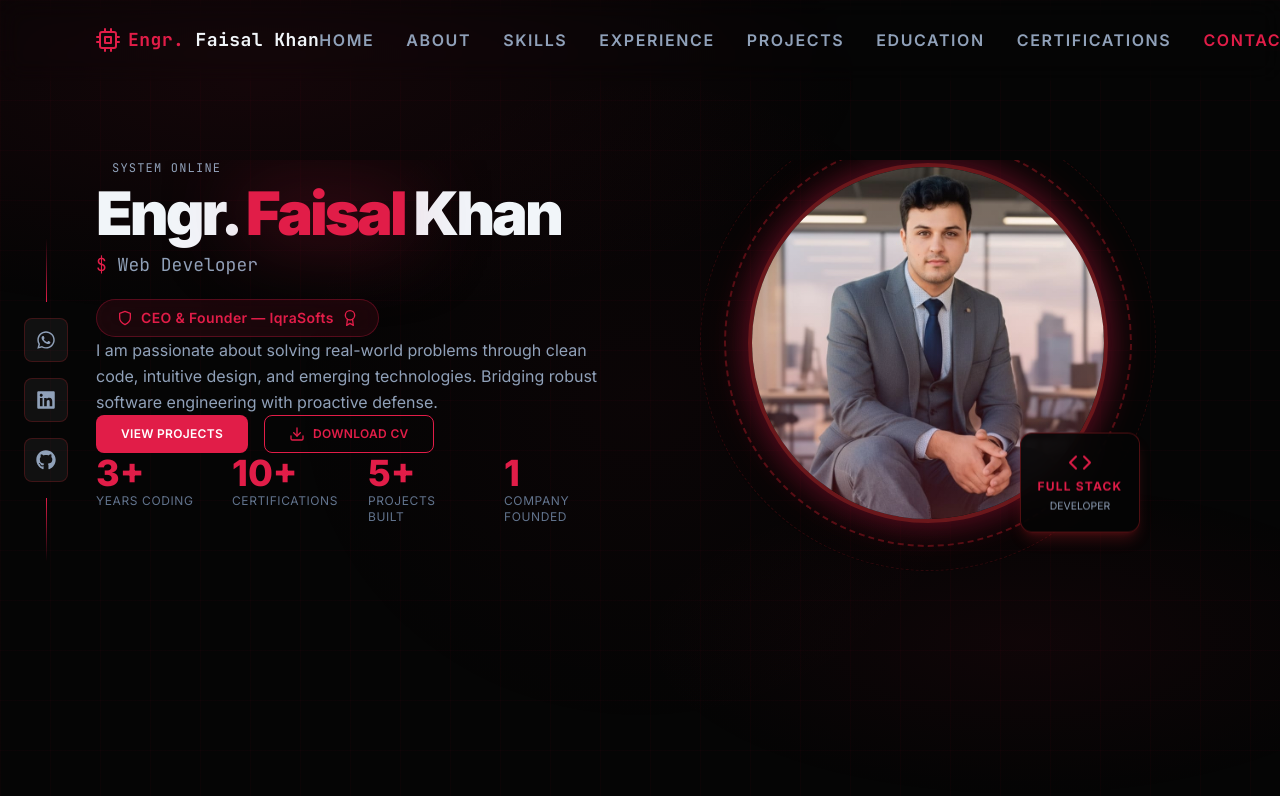
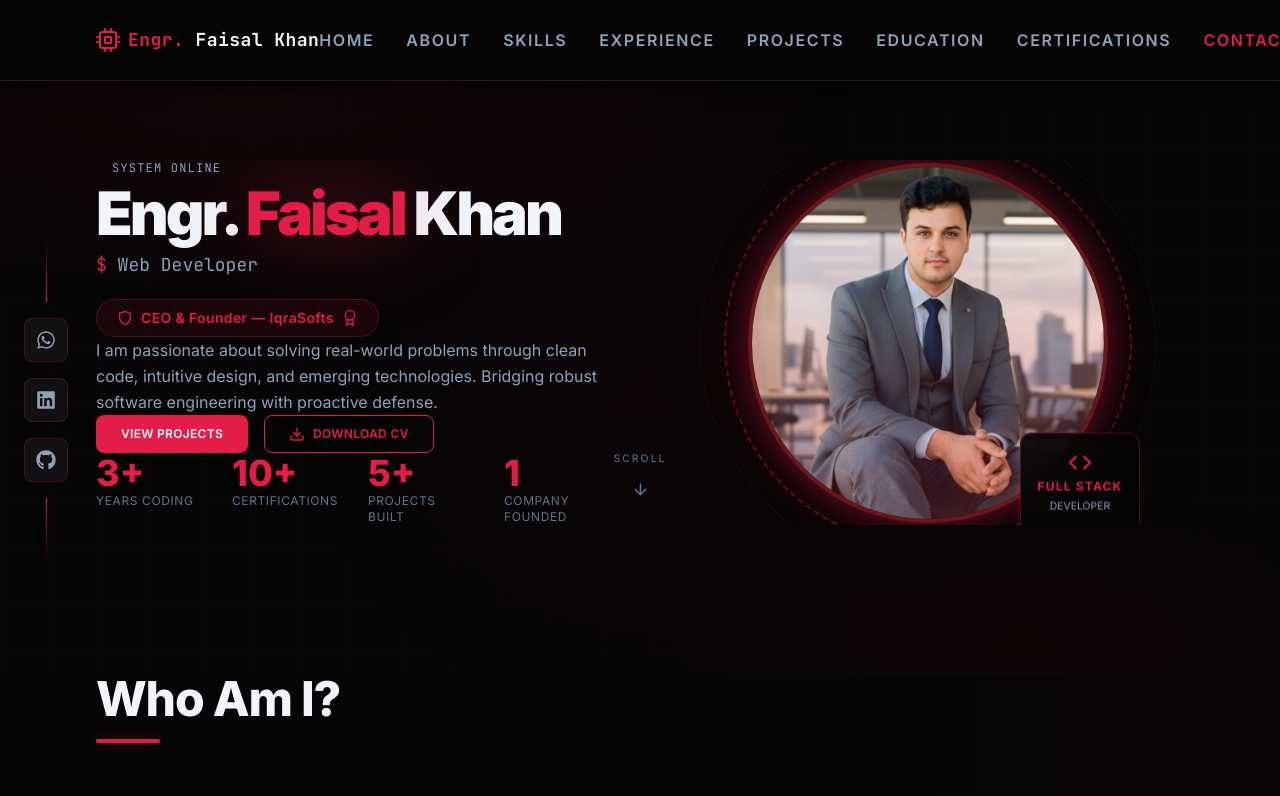
Before and after one commit to faisalkhancodes/ifaisalkhan-project, a React app: page / in a window 1280 px wide. Shown: the top 796 px of the page. Built offline with nearby package versions, Linux system fonts and the light colour scheme; the HTML template or start-up script is replaced by a standard one.

Commit message:
Enforced solid Navbar and optimized Hero height to prevent overlap

```diff
--- a/src/components/Hero.jsx
+++ b/src/components/Hero.jsx
@@ -21,7 +21,7 @@ export default function Hero() {
   }, []);
 
   return (
-    <section id="home" className="relative z-10 overflow-hidden flex flex-col items-center justify-start pt-32 md:pt-48 pb-20 md:pb-32 min-h-screen">
+    <section id="home" className="relative z-10 overflow-hidden flex flex-col items-center justify-start pt-10 md:pt-20 pb-40 md:pb-60 h-auto">
 
       {/* Scan line effect */}
       <div className="absolute inset-0 overflow-hidden pointer-events-none z-0">
--- a/src/components/Navbar.jsx
+++ b/src/components/Navbar.jsx
@@ -45,7 +45,7 @@ export default function Navbar() {
   }, []);
 
   return (
-    <nav className={`fixed top-0 w-full z-[100] transition-all duration-300 ${scrolled || menuOpen ? 'backdrop-blur-xl bg-[#050505]/95 border-b border-red-500/20' : 'lg:bg-transparent bg-[#050505]/90 backdrop-blur-md border-b border-white/5 lg:border-transparent'}`}>
+    <nav className={`fixed top-0 w-full z-[100] transition-all duration-300 bg-[#050505] border-b border-white/10 shadow-lg shadow-black/50`}>
       <div className="container-fluid h-16 md:h-20 flex items-center justify-between">
 
         {/* Logo */}
```
